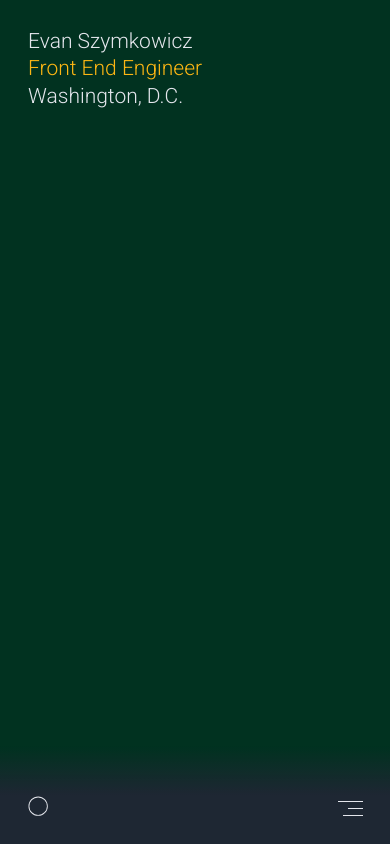
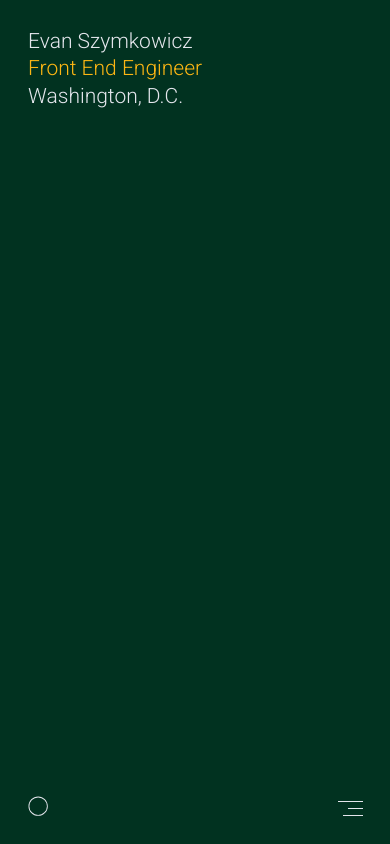
Before and after one commit to evanszymkowicz/evanwolf.tech, a Gatsby site: page / in a window 390 px wide. Built offline with nearby package versions, Linux system fonts and the light colour scheme; Gatsby itself is replaced by a stand-in of ours.

Commit message:
mobile styling

```diff
--- a/src/components/Navigation/style.js
+++ b/src/components/Navigation/style.js
@@ -45,7 +45,7 @@ export const Header = styled.header`
     align-items: flex-end;
     width: 100%;
     min-height: 7rem;
-    background-image: linear-gradient(to bottom,rgba(30,39,51,0.0) 0%,rgba(30,39,51,1) 50%);
+    background-image: transparent;
     ${getOuterSpace('padding')};
   `}
 `
```
